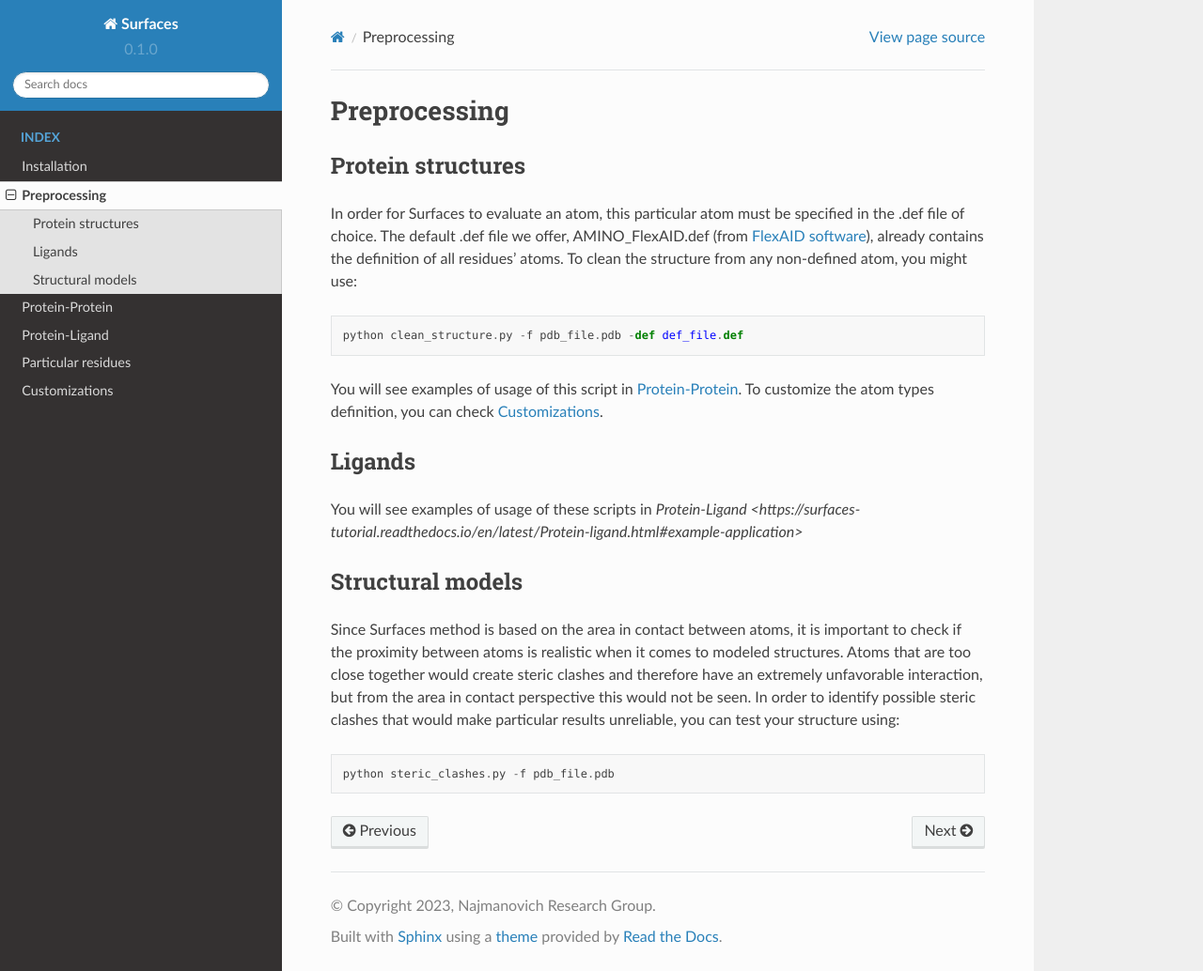
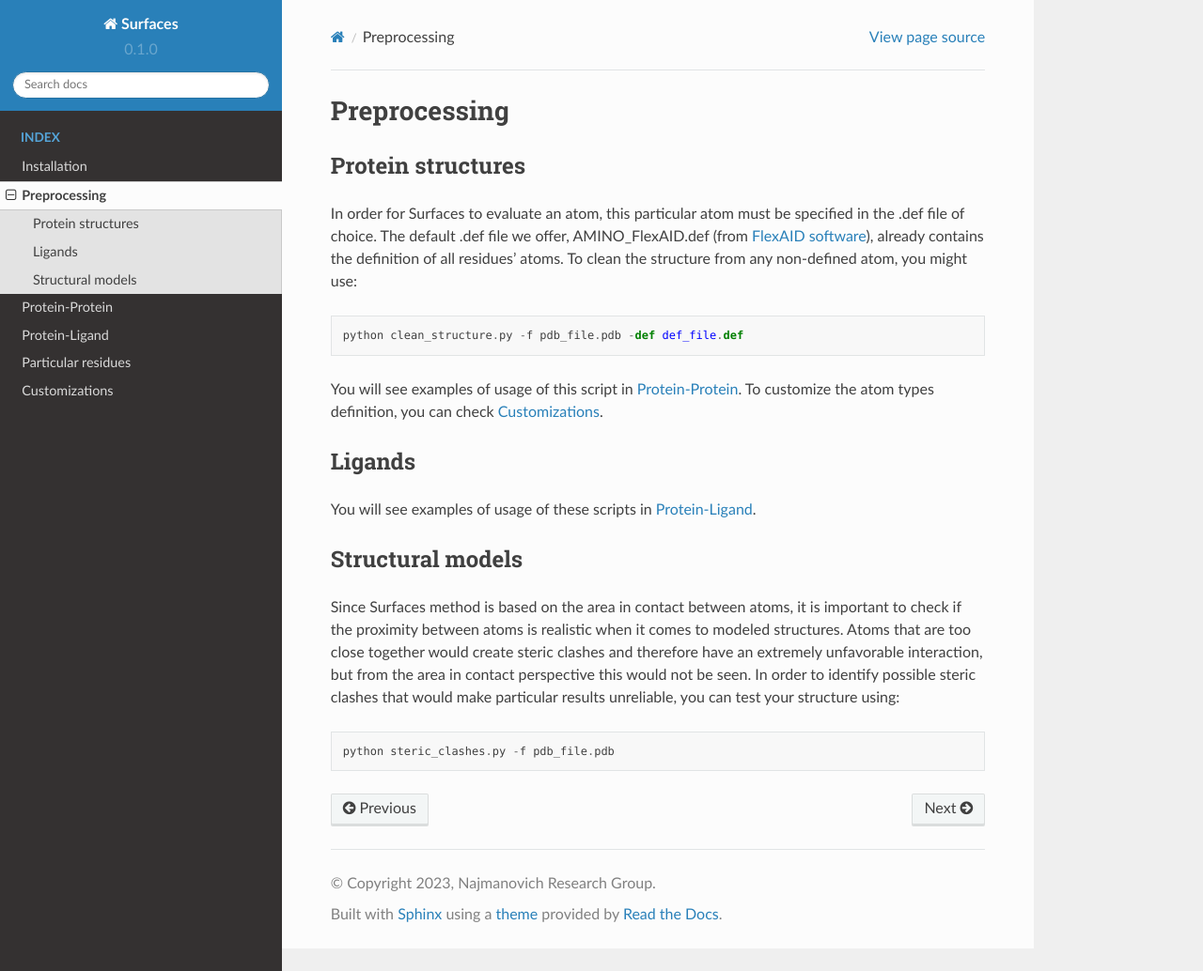
Before and after one commit to nataliateruel/Surfaces_tutorial, a Sphinx documentation site: the page built from docs/source/Preprocessing.rst, in a window 1280 px wide and 1034 px high. Shown: the whole window at 94% size. Built offline with Sphinx 7.4.7 and the Read the Docs theme 2.0.0, drawn with Linux system fonts in a browser that asks for light colours.

Commit message:
Update Preprocessing.rst

```diff
--- a/docs/source/Preprocessing.rst
+++ b/docs/source/Preprocessing.rst
@@ -13,7 +13,7 @@ You will see examples of usage of this script in `Protein-Protein <https://surfa
 Ligands
 ----------------
 
-You will see examples of usage of these scripts in `Protein-Ligand <https://surfaces-tutorial.readthedocs.io/en/latest/Protein-ligand.html#example-application>`
+You will see examples of usage of these scripts in `Protein-Ligand <https://surfaces-tutorial.readthedocs.io/en/latest/Protein-ligand.html#example-application>`_.
 
 Structural models
 ----------------
```
